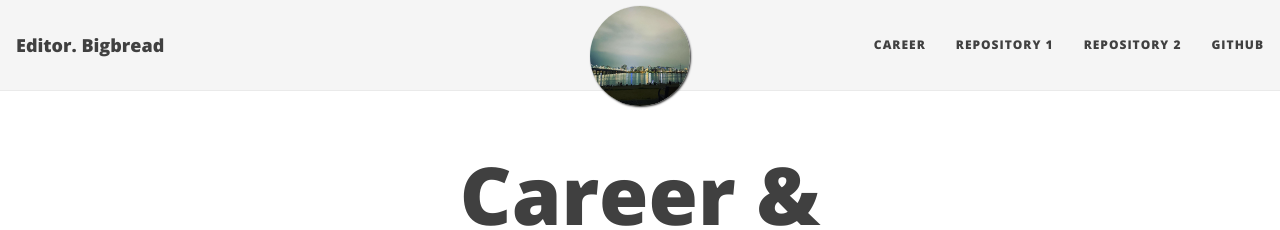
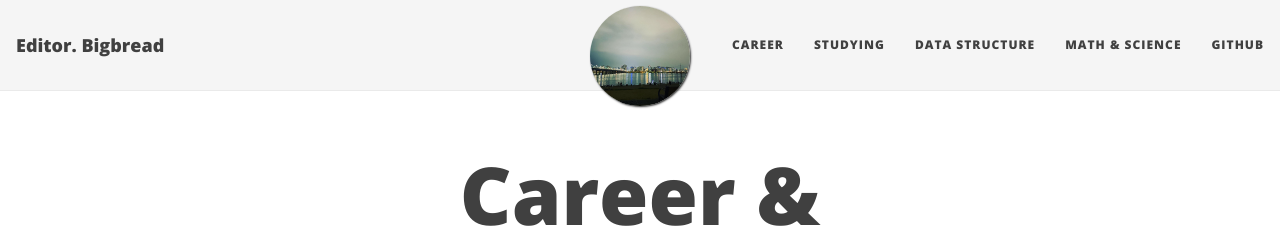
Before and after one commit to Daehyun-Bigbread/Daehyun-Bigbread.github.io, a Jekyll site: the page built from career.md, in a window 1280 px wide. Shown: the top 230 px of the page. Built offline with Jekyll 4.4.1, drawn with Linux system fonts in a browser that asks for light colours; nearby versions of some CDN libraries.

Commit message:
Update _config.yml

```diff
--- a/_config.yml
+++ b/_config.yml
@@ -13,8 +13,9 @@ author: Daehyun Kim
 # 예를 들어 ETRI 라는 항목을 네비게이션 바에 추가하고 싶은 경우, etri.md 파일 생성 후 ETRI: "etri" 라고 지정.
 navbar-links:
   Career: "career"
-  Repository 1: "blog"
-  Repository 2: "project"
+  Studying: "blog"
+  Data Structure: "project"
+  Math & Science: "Math & Science"
   GitHub: "https://github.com/Daehyun-Bigbread"
 
 
```
